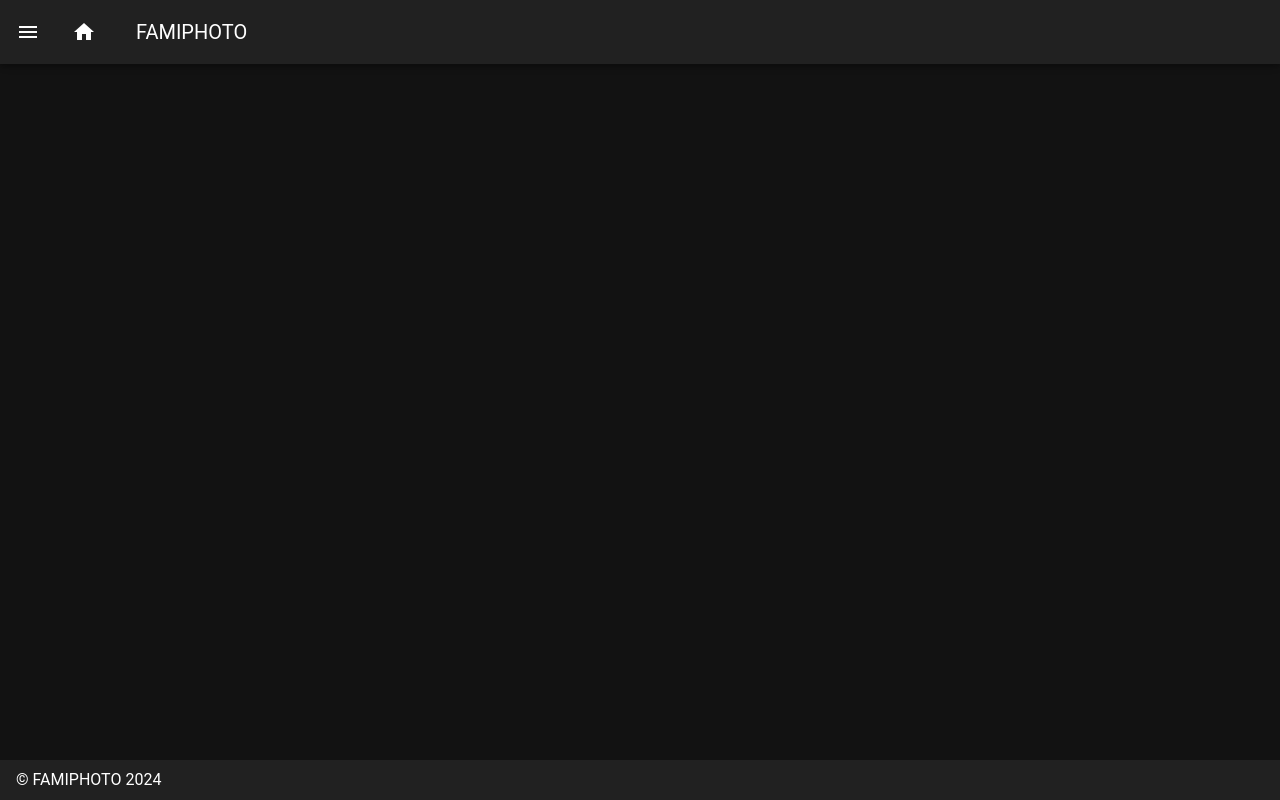
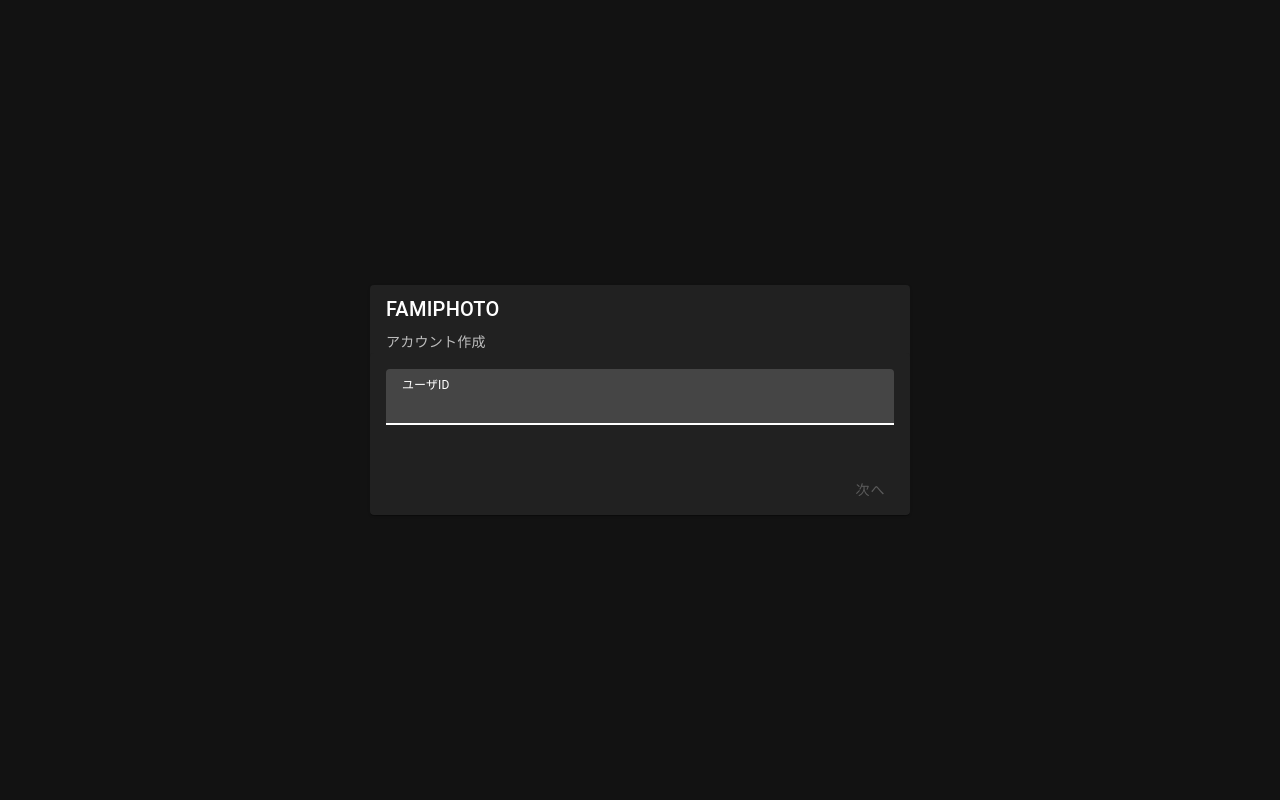
Before and after one commit to hiroyky/famiphoto_frontend, a Nuxt app: page /auth/create_user in a window 1280 px wide. Built offline with nearby package versions, Linux system fonts and the light colour scheme.

Commit message:
feat: ログイン系のUI

```diff
--- a/app.config.ts
+++ b/app.config.ts
@@ -1,2 +1,3 @@
 export default defineAppConfig({
+    AppName: "FAMIPHOTO"
 })
--- /dev/null
+++ b/components/modules/AlertSnackbar.vue
@@ -0,0 +1 @@
+<template></template>
--- /dev/null
+++ b/components/parts/LoginIdForm.vue
@@ -0,0 +1,51 @@
+<template>
+  <v-card>
+    <v-form v-model="validate" @submit.prevent="$emit('commit')">
+      <v-card-text>
+        <v-text-field
+            label="ユーザID"
+            autofocus
+            :model-value="modelValue"
+            :error-messages="errorMessage"
+            :rules="rules"
+            :loading="loading"
+            @update:modelValue="(v) => $emit('update:modelValue', v)"
+        />
+      </v-card-text>
+      <v-card-actions>
+        <v-spacer />
+        <v-btn :disabled="!validate" type="submit">
+          次へ
+        </v-btn>
+      </v-card-actions>
+    </v-form>
+  </v-card>
+</template>
+
+<script setup lang="ts">
+
+defineProps({
+  modelValue: {
+    type: String,
+    default: '',
+  },
+  errorMessage: {
+    type: String || null,
+    default: null,
+  },
+  loading: {
+    type: Boolean,
+    default: false,
+  },
+})
+
+defineEmits<{
+  commit: [  ]
+  "update:modelValue": [ val: string ]
+}>()
+
+
+const validate = ref(false)
+const rules = computed(() => [(v: string) => !! v && v.length > 0 || '入力してください'])
+
+</script>
--- /dev/null
+++ b/components/parts/LoginPasswordForm.vue
@@ -0,0 +1,80 @@
+<template>
+  <v-card>
+    <v-form v-model="validate" @submit.prevent="$emit('commit')">
+      <v-card-text>
+        <v-list>
+          <v-list-item>{{ loginId }}</v-list-item>
+          <v-list-item>{{ userName }}</v-list-item>
+        </v-list>
+        <v-text-field
+            v-model="value"
+            label="パスワード"
+            :type="isShowText ? 'text' : 'password'"
+            :append-icon="isShowText ? 'mdi-eye' : 'mdi-eye-off'"
+            :autofocus="true"
+            :error-messages="errorMessage"
+            :rules="rules"
+            :loading="loading"
+            @click:append="isShowText = !isShowText"
+        />
+      </v-card-text>
+      <v-card-actions>
+        <v-btn @click="$emit('back')">
+          戻る
+        </v-btn>
+        <v-spacer />
+        <v-btn :disabled="!validate" type="submit">
+          <slot name="nextButton">
+            ログイン
+          </slot>
+        </v-btn>
+      </v-card-actions>
+    </v-form>
+  </v-card>
+</template>
+
+<script setup lang="ts">
+import {computed} from "vue";
+
+const props = defineProps({
+  modelValue: {
+    type: String,
+    default: '',
+  },
+  loginId: {
+    type: String,
+    default: '',
+  },
+  userName: {
+    type: String || null,
+    default: null,
+  },
+  errorMessage: {
+    type: String || null,
+    default: null,
+  },
+  loading: {
+    type: Boolean,
+    default: false,
+  },
+})
+
+const emit = defineEmits<{
+  "update:modelValue": [val: string]
+  commit: []
+  back: []
+}>()
+
+const validate = ref(false)
+const isShowText = ref(false)
+const rules = computed(() => [(v: string) => v.length > 0 || '入力してください'])
+const value = computed({
+  get() {
+    return props.modelValue
+  },
+  set(val: string) {
+    emit("update:modelValue", val)
+  }
+})
+
+</script>
--- /dev/null
+++ b/components/parts/UserNameForm.vue
@@ -0,0 +1,65 @@
+<template>
+  <v-card>
+    <v-form v-model="validate" @submit.prevent="$emit('commit')">
+      <v-card-text>
+        <p v-if="loginId">
+          <v-list>
+            <v-list-item>{{ loginId }}</v-list-item>
+          </v-list>
+        </p>
+        <v-text-field
+            class="mt-4"
+            label="名前"
+            :autofocus=true
+            :error-messages="errorMessage"
+            :rules="rules"
+            v-model="value"
+        />
+      </v-card-text>
+      <v-card-actions>
+        <v-btn @click="$emit('back')">
+          戻る
+        </v-btn>
+        <v-spacer />
+        <v-btn :disabled="!validate" @click="$emit('commit')">
+          次へ
+        </v-btn>
+      </v-card-actions>
+    </v-form>
+  </v-card>
+</template>
+
+<script setup lang="ts">
+const props = defineProps({
+  modelValue: {
+    type: String,
+    default: '',
+  },
+  errorMessage: {
+    type: String || null,
+    default: null,
+  },
+  loginId: {
+    type: String || null,
+    default: null,
+  },
+})
+
+const emit = defineEmits<{
+  commit: [  ]
+  "update:modelValue": [ val: string ]
+  back: [ ]
+}>()
+
+
+const validate =ref(false)
+const rules = computed(() => [(v: string) => !! v && v.length > 0 || '入力してください'])
+const value = computed({
+  get() {
+    return props.modelValue
+  },
+  set(val) {
+    emit('update:modelValue', val)
+  }
+})
+</script>
--- /dev/null
+++ b/layouts/center.vue
@@ -0,0 +1,18 @@
+<template>
+  <v-app>
+    <alert-snackbar />
+    <v-main>
+      <v-container class="fill-height align-center">
+        <v-row justify="center" align="center">
+          <v-col cols="12" sm="8" md="6">
+            <slot></slot>
+          </v-col>
+        </v-row>
+      </v-container>
+    </v-main>
+  </v-app>
+</template>
+
+<script setup lang="ts">
+import AlertSnackbar from "~/components/modules/AlertSnackbar.vue";
+</script>
--- /dev/null
+++ b/pages/auth/create_user.vue
@@ -0,0 +1,86 @@
+<template>
+  <v-container>
+    <v-row>
+      <v-col>
+        <v-card>
+          <v-card-title>{{ appConfig.AppName }}</v-card-title>
+          <v-card-subtitle>アカウント作成</v-card-subtitle>
+
+          <v-window v-model="step">
+            <v-window-item>
+              <login-id-form
+                  v-model="loginId"
+                  :loading="loading"
+                  :error-message="loginIdErrorMessage"
+                  @commit="onLoginIdCommit"
+                  @input="loginIdErrorMessage=''"
+              />
+            </v-window-item>
+
+            <v-window-item>
+              <user-name-form
+                  v-model="userName"
+                  :login-id="loginId"
+                  :error-message="userNameErrorMessage"
+                  @commit="onUserNameCommit"
+                  @back="onBack"
+                  @input="userNameErrorMessage=''"
+              />
+            </v-window-item>
+
+            <v-window-item>
+              <login-password-form
+                  v-model="password"
+                  :loading="loading"
+                  :login-id="loginId"
+                  :error-message="passwordErrorMessage"
+                  :user-name="userName"
+                  @back="onBack"
+                  @commit="onCommit"
+                  @input="passwordErrorMessage=''"
+              >
+                <template #nextButton>
+                  アカウント作成
+                </template>
+              </login-password-form>
+            </v-window-item>
+
+          </v-window>
+        </v-card>
+      </v-col>
+    </v-row>
+  </v-container>
+</template>
+
+<script setup lang="ts">
+
+import {definePageMeta} from "#imports";
+import LoginIdForm from "~/components/parts/LoginIdForm.vue";
+import UserNameForm from "~/components/parts/UserNameForm.vue";
+import LoginPasswordForm from "~/components/parts/LoginPasswordForm.vue";
+const appConfig = useAppConfig()
+definePageMeta({
+  layout:"center"
+})
+const step = ref(0)
+const loading = ref(false)
+const loginId = ref('')
+const loginIdErrorMessage = ref('')
+const userName = ref('')
+const userNameErrorMessage = ref('')
+const password = ref('')
+const passwordErrorMessage = ref('')
+
+function onLoginIdCommit() {
+  step.value = 1
+}
+function onBack() {
+  step.value--
+}
+function onUserNameCommit () {
+  step.value = 2
+}
+function onCommit() {
+
+}
+</script>
--- /dev/null
+++ b/pages/auth/login.vue
@@ -0,0 +1,3 @@
+<template></template>
+<script setup lang="ts">
+</script>
--- /dev/null
+++ b/pages/auth/logout.vue
@@ -0,0 +1,3 @@
+<template></template>
+<script setup lang="ts">
+</script>
```
